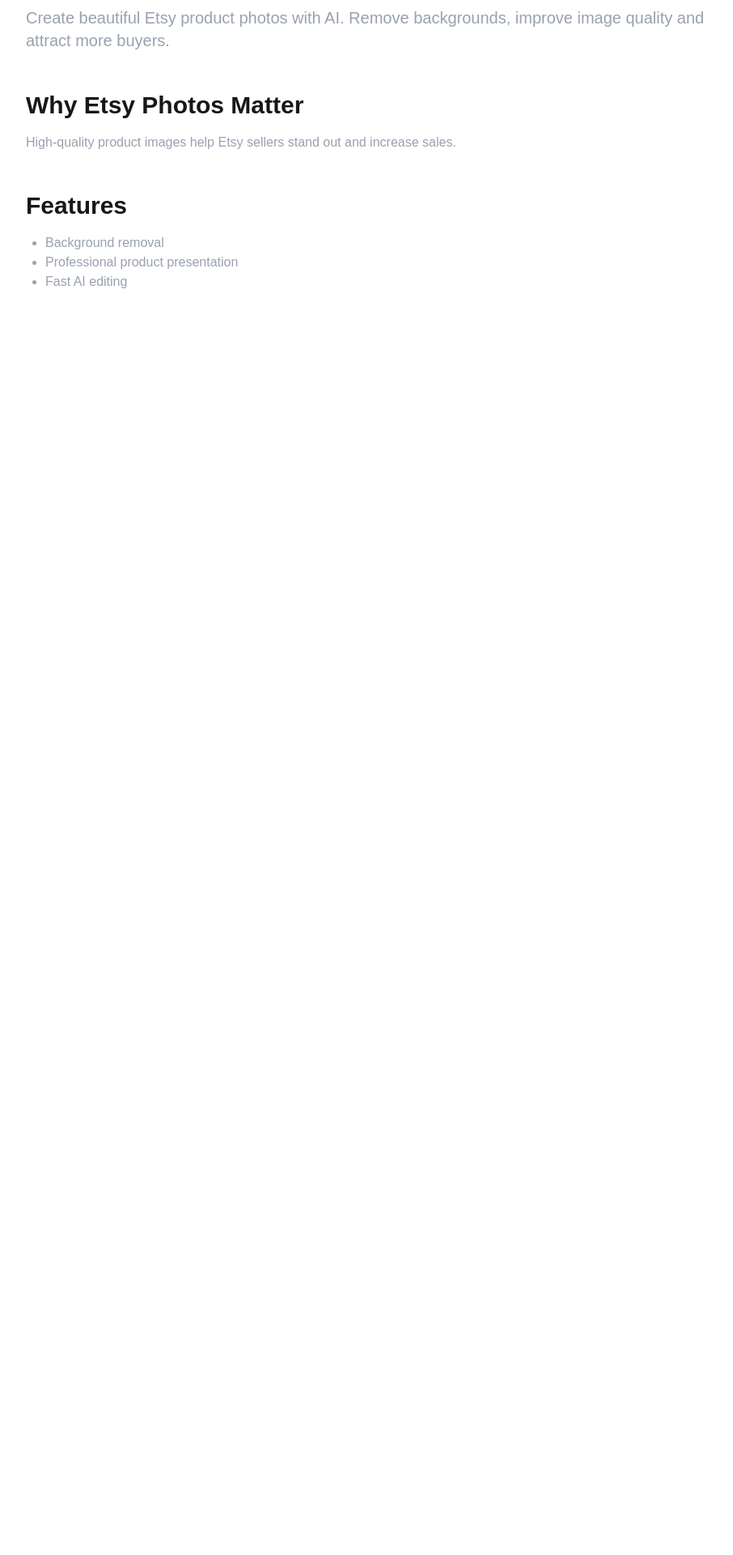
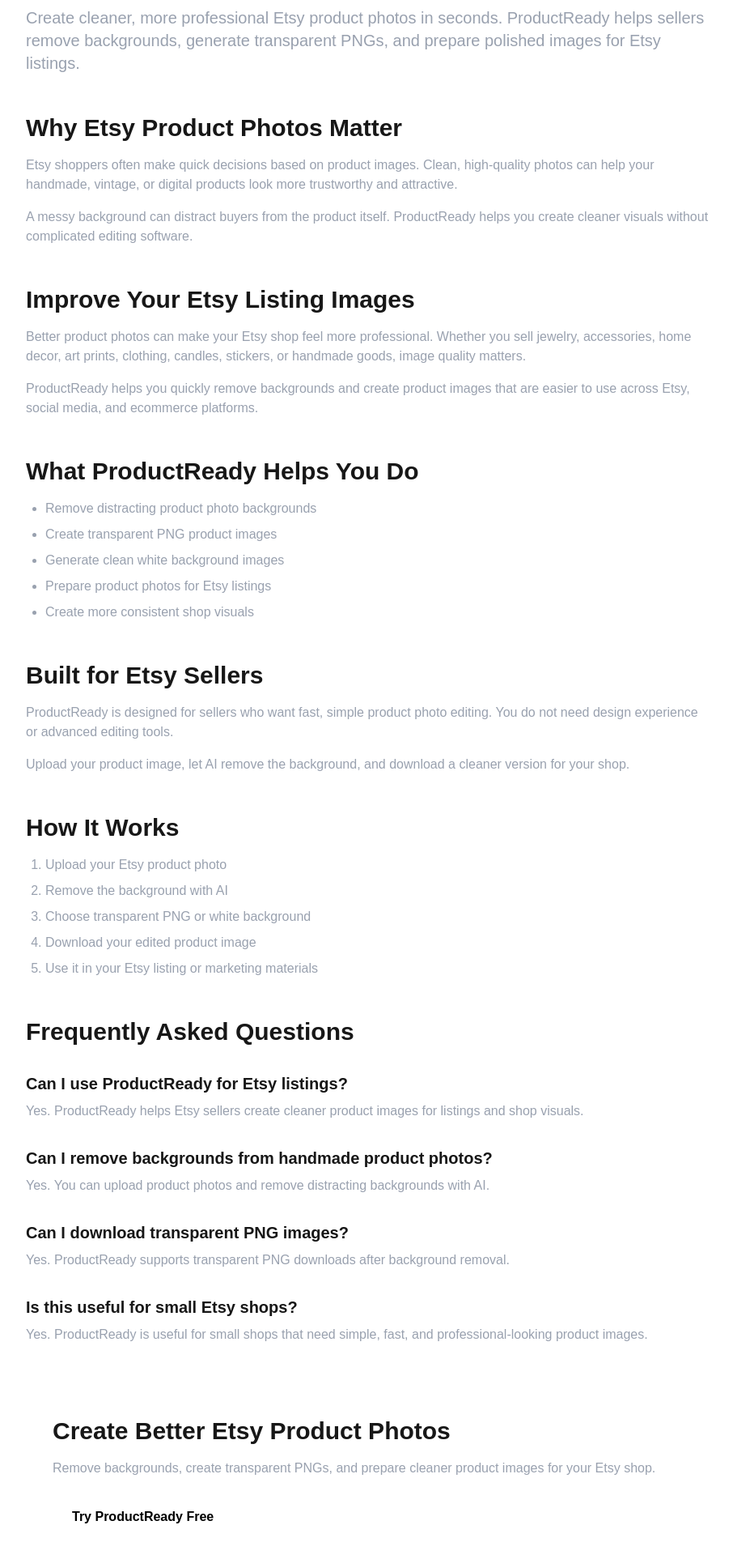
Before and after one commit to myaprak48/productready, a Next.js app: page /etsy-product-photo-editor in a window 1280 px wide. Shown: the part 152-2072 px from the top of the page at 81% size, without its empty margins (184-1090 px from the left). Before the commit the page ends 800 px from the top, so only its background shows below. Built offline with nearby package versions, Linux system fonts and the light colour scheme.

Commit message:
Improve Etsy SEO page

```diff
--- a/app/etsy-product-photo-editor/page.tsx
+++ b/app/etsy-product-photo-editor/page.tsx
@@ -1,7 +1,7 @@
 export const metadata = {
   title: "Etsy Product Photo Editor | ProductReady",
   description:
-    "Edit Etsy product photos with AI. Remove backgrounds, create clean product images and improve your Etsy listings.",
+    "Create Etsy-ready product photos with AI. Remove backgrounds, create clean product images, and improve your Etsy listings.",
 };
 
 export default function Page() {
@@ -12,27 +12,134 @@
       </h1>
 
       <p className="text-xl text-gray-400 mb-8">
-        Create beautiful Etsy product photos with AI. Remove backgrounds,
-        improve image quality and attract more buyers.
+        Create cleaner, more professional Etsy product photos in seconds.
+        ProductReady helps sellers remove backgrounds, generate transparent PNGs,
+        and prepare polished images for Etsy listings.
       </p>
 
       <h2 className="text-3xl font-bold mt-12 mb-4">
-        Why Etsy Photos Matter
+        Why Etsy Product Photos Matter
       </h2>
 
+      <p className="text-gray-400 mb-4">
+        Etsy shoppers often make quick decisions based on product images.
+        Clean, high-quality photos can help your handmade, vintage, or digital
+        products look more trustworthy and attractive.
+      </p>
+
       <p className="text-gray-400">
-        High-quality product images help Etsy sellers stand out and increase sales.
+        A messy background can distract buyers from the product itself.
+        ProductReady helps you create cleaner visuals without complicated
+        editing software.
       </p>
 
       <h2 className="text-3xl font-bold mt-12 mb-4">
-        Features
+        Improve Your Etsy Listing Images
       </h2>
 
-      <ul className="list-disc pl-6 text-gray-400">
-        <li>Background removal</li>
-        <li>Professional product presentation</li>
-        <li>Fast AI editing</li>
+      <p className="text-gray-400 mb-4">
+        Better product photos can make your Etsy shop feel more professional.
+        Whether you sell jewelry, accessories, home decor, art prints, clothing,
+        candles, stickers, or handmade goods, image quality matters.
+      </p>
+
+      <p className="text-gray-400">
+        ProductReady helps you quickly remove backgrounds and create product
+        images that are easier to use across Etsy, social media, and ecommerce
+        platforms.
+      </p>
+
+      <h2 className="text-3xl font-bold mt-12 mb-4">
+        What ProductReady Helps You Do
+      </h2>
+
+      <ul className="list-disc pl-6 text-gray-400 space-y-2">
+        <li>Remove distracting product photo backgrounds</li>
+        <li>Create transparent PNG product images</li>
+        <li>Generate clean white background images</li>
+        <li>Prepare product photos for Etsy listings</li>
+        <li>Create more consistent shop visuals</li>
       </ul>
+
+      <h2 className="text-3xl font-bold mt-12 mb-4">
+        Built for Etsy Sellers
+      </h2>
+
+      <p className="text-gray-400 mb-4">
+        ProductReady is designed for sellers who want fast, simple product photo
+        editing. You do not need design experience or advanced editing tools.
+      </p>
+
+      <p className="text-gray-400">
+        Upload your product image, let AI remove the background, and download a
+        cleaner version for your shop.
+      </p>
+
+      <h2 className="text-3xl font-bold mt-12 mb-4">
+        How It Works
+      </h2>
+
+      <ol className="list-decimal pl-6 text-gray-400 space-y-2">
+        <li>Upload your Etsy product photo</li>
+        <li>Remove the background with AI</li>
+        <li>Choose transparent PNG or white background</li>
+        <li>Download your edited product image</li>
+        <li>Use it in your Etsy listing or marketing materials</li>
+      </ol>
+
+      <h2 className="text-3xl font-bold mt-12 mb-4">
+        Frequently Asked Questions
+      </h2>
+
+      <h3 className="text-xl font-semibold mt-8 mb-2">
+        Can I use ProductReady for Etsy listings?
+      </h3>
+      <p className="text-gray-400">
+        Yes. ProductReady helps Etsy sellers create cleaner product images for
+        listings and shop visuals.
+      </p>
+
+      <h3 className="text-xl font-semibold mt-8 mb-2">
+        Can I remove backgrounds from handmade product photos?
+      </h3>
+      <p className="text-gray-400">
+        Yes. You can upload product photos and remove distracting backgrounds
+        with AI.
+      </p>
+
+      <h3 className="text-xl font-semibold mt-8 mb-2">
+        Can I download transparent PNG images?
+      </h3>
+      <p className="text-gray-400">
+        Yes. ProductReady supports transparent PNG downloads after background
+        removal.
+      </p>
+
+      <h3 className="text-xl font-semibold mt-8 mb-2">
+        Is this useful for small Etsy shops?
+      </h3>
+      <p className="text-gray-400">
+        Yes. ProductReady is useful for small shops that need simple, fast, and
+        professional-looking product images.
+      </p>
+
+      <div className="mt-14 p-8 rounded-3xl border border-white/10 bg-white/5">
+        <h2 className="text-3xl font-bold mb-4">
+          Create Better Etsy Product Photos
+        </h2>
+
+        <p className="text-gray-400 mb-6">
+          Remove backgrounds, create transparent PNGs, and prepare cleaner
+          product images for your Etsy shop.
+        </p>
+
+        <a
+          href="/"
+          className="inline-block rounded-full bg-white text-black px-6 py-3 font-semibold"
+        >
+          Try ProductReady Free
+        </a>
+      </div>
     </main>
   );
 }
```
